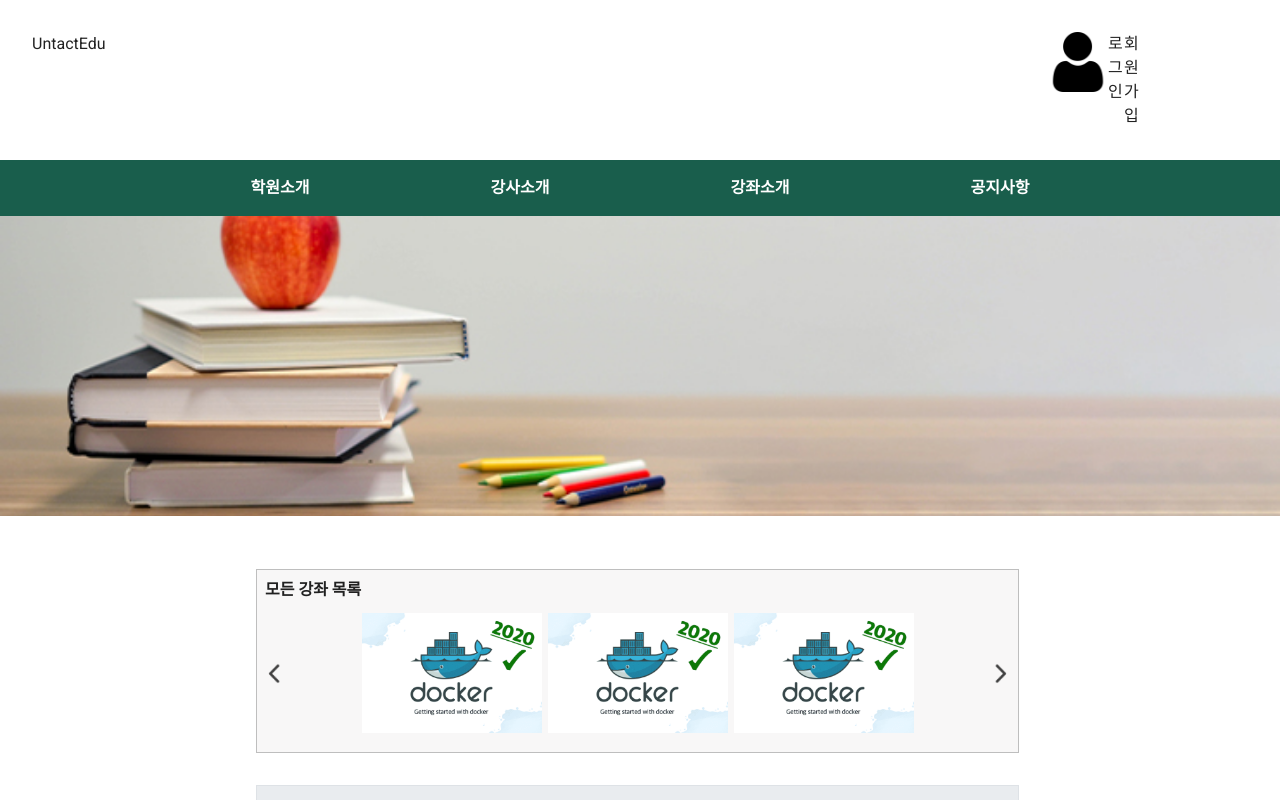
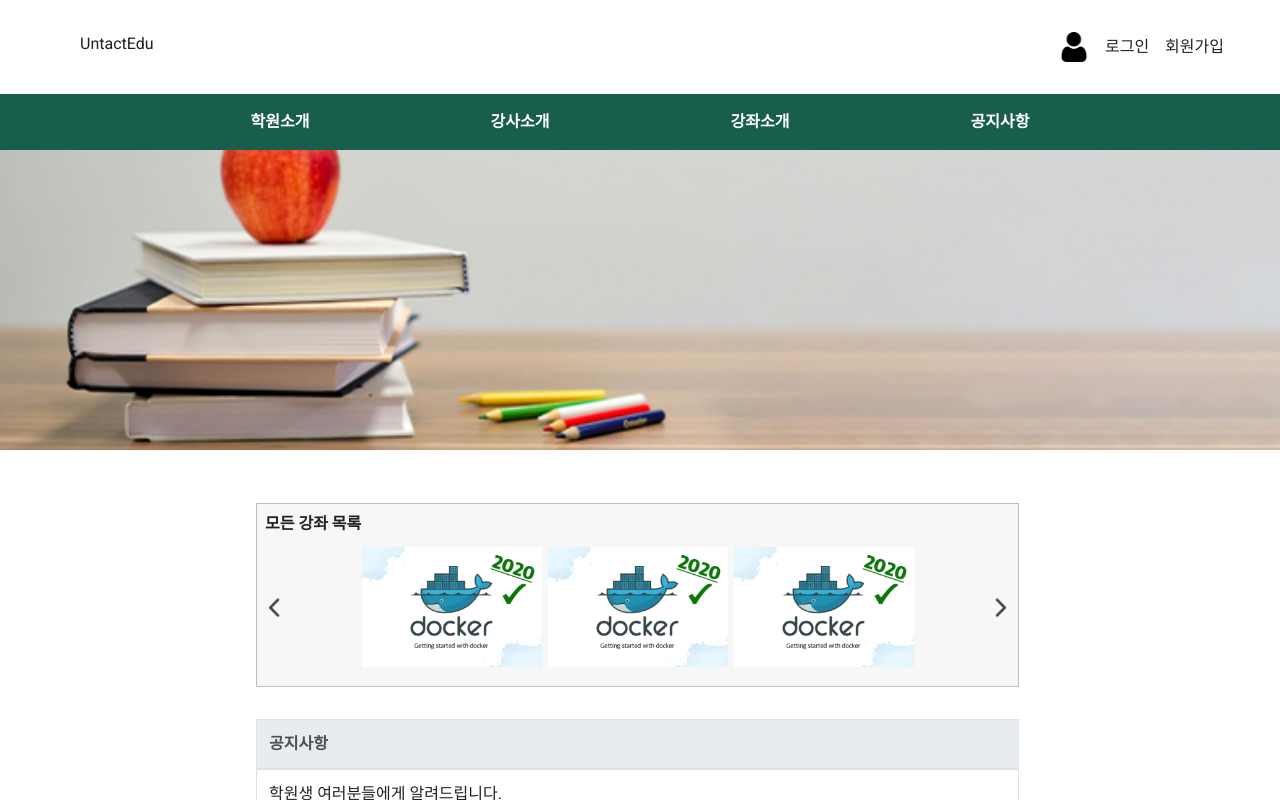
Before and after one commit to jjmm0312/EduPlatform, a Vue app in the folder FrontSide/edu-platform/: page / in a window 1280 px wide. Shown: the top 800 px of the page. Built offline with nearby package versions, Linux system fonts and the light colour scheme; what vue-core-video-player would draw is missing.

Commit message:
Front Almost

```diff
--- a/FrontSide/edu-platform/src/App.vue
+++ b/FrontSide/edu-platform/src/App.vue
@@ -5,12 +5,11 @@
       <span>UntactEdu</span>
       <!-- <span>UntactEdu</span> -->
       <div class="login-box">
-        <span id="user-icon-box">
+        <!-- <span id="user-icon-box"> -->
         <img id="user-icon" :src="require('./assets/icon/user.png')" />
-        </span>
+        <!-- </span> -->
         <span class="login-box-el">로그인</span>
         <span class="login-box-el">회원가입</span>
-
       </div>
     </div>
 
@@ -83,16 +82,42 @@ export default {
   width: 100%;
   margin-top: -5%;
 }
+.header-box {
+  margin: 2rem 3rem 2rem 5rem;
+  display: flex;
+  /* align-items: center; */
+  /* align-content: space-between; */
+  justify-content: space-between;
+  flex-wrap: wrap;
+  /* flex-wrap: wrap; */
+}
 .login-box {
   margin: 0;
-  width: 200px;
+  /* flex: 1 1; */
+  /* width: 200px; */
   padding: 0;
   display: flex;
+  align-items: center;
+  justify-content: space-around;
+  /* flex-wrap: wrap; */
   /* flex-wrap:inherit; */
 }
 #user-icon-box{
   /* width: 5%; */
   width: 30%;
+}
+.login-box-el {
+  padding: 0 0 0 0rem;
+  margin: 0rem 0.5rem 0rem 0.5rem;
+  /* width: 5%; */
+  /* width: 1rem; */
+}
+#user-icon {
+  /* display: inline; */
+  /* width: 100%; */
+  width:auto;
+  height: 30px;
+  margin-right: 0.5rem;
 }
 .menu-box {
   background-color: rgb(25, 94, 76);
@@ -103,29 +128,14 @@ export default {
   flex-wrap: wrap;
   font-weight: bold;
 }
-.login-box-el {
-  padding: 0 0 0 0rem;
-  /* width: 5%; */
-  width: 1rem;
-}
-.header-box {
-  margin: 2rem 2rem 2rem 2rem;
-  display: flex;
-  /* align-items: center; */
-  /* align-content: space-between; */
-  justify-content: space-between;
-  /* flex-wrap: wrap; */
-}
+
+
 #logo-icon {
   display: inline;
   width: 5%;
   height: auto;
 }
-#user-icon {
-  display: inline;
-  width: 100%;
-  height: auto;
-}
+
 .footer-box {
   background-color: rgb(64, 64, 64);
   padding: 1rem;
```
